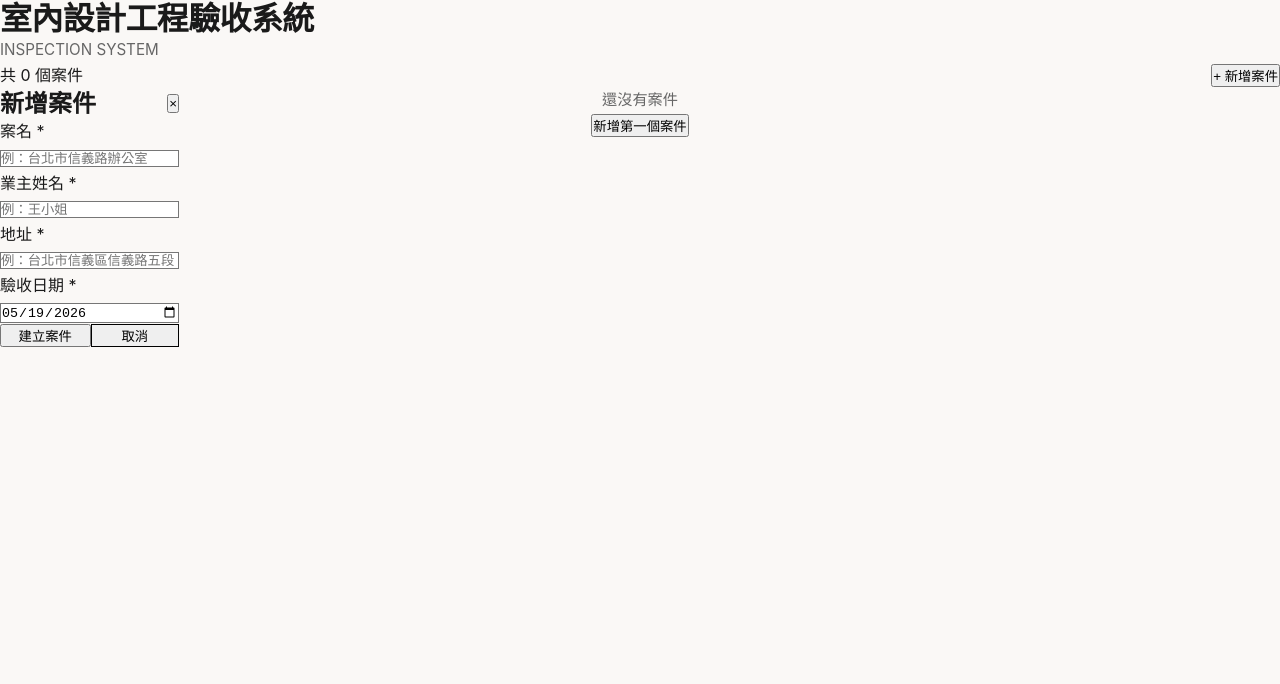
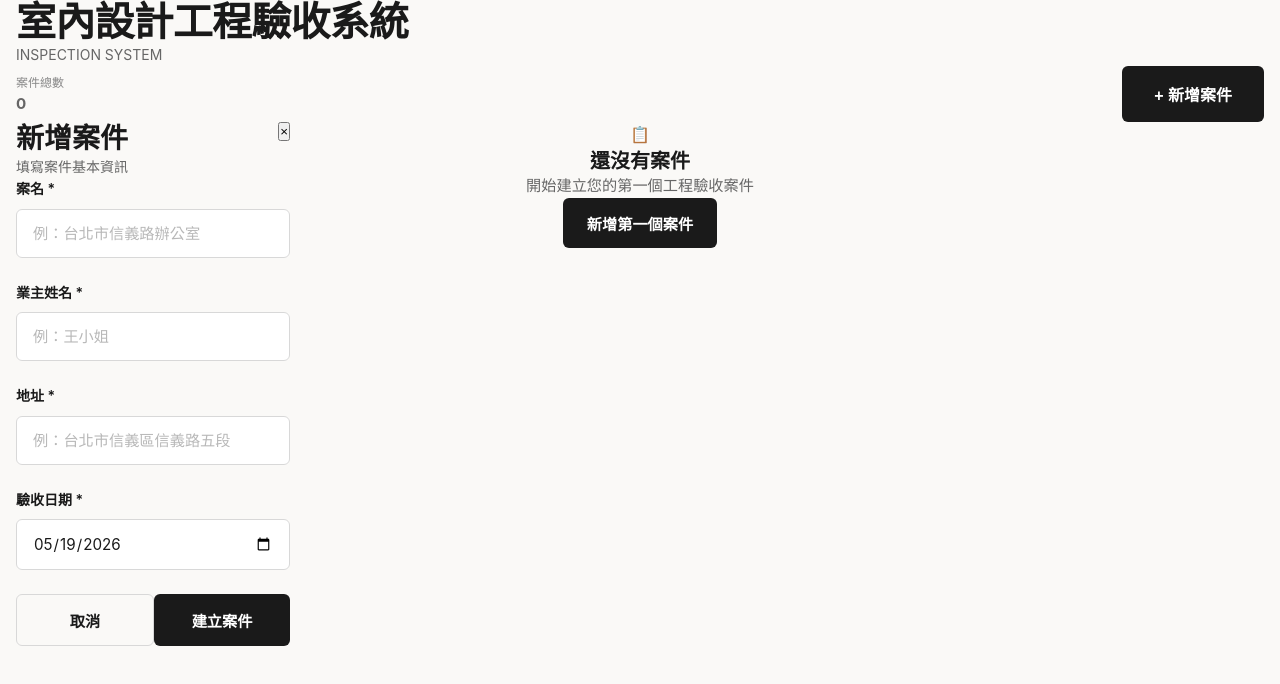
Before and after one commit to ozystudio2026/punch-list-system, a Next.js app: page / in a window 1280 px wide. Both pictures are taken after a click on the button "+ 新增案件". Shown: the top 684 px of the page. Built offline with nearby package versions, Linux system fonts and the light colour scheme.

Commit message:
design: complete UI redesign - premium interior design style

```diff
--- a/app/globals.css
+++ b/app/globals.css
@@ -4,14 +4,18 @@
 
 /* 色彩系統 */
 :root {
-  --color-beige-50: #faf8f6;
-  --color-beige-100: #f5f1ed;
+  --color-beige-50: #faf9f7;
+  --color-beige-100: #f5f2ed;
+  --color-beige-200: #ede8e0;
   --color-gray-900: #1a1a1a;
+  --color-gray-800: #2a2a2a;
+  --color-gray-700: #444444;
   --color-gray-600: #666666;
   --color-gray-500: #888888;
   --color-gray-400: #b8b8b8;
   --color-gray-300: #d8d8d8;
   --color-gray-200: #e8e8e8;
+  --color-gray-100: #f0f0f0;
 }
 
 * {
@@ -31,41 +35,362 @@ body {
   color: var(--color-gray-900);
   font-family: -apple-system, BlinkMacSystemFont, 'Segoe UI', 'Helvetica Neue', sans-serif;
   line-height: 1.6;
+  font-size: 16px;
 }
 
-/* Typography */
+/* Typography - 層級清晰 */
 h1 {
-  font-size: 2rem;
+  font-size: 2.5rem;
   font-weight: 700;
   letter-spacing: -0.02em;
-  line-height: 1.2;
+  line-height: 1.1;
+  margin: 0;
 }
 
 h2 {
-  font-size: 1.5rem;
+  font-size: 1.75rem;
   font-weight: 700;
-  line-height: 1.3;
+  line-height: 1.2;
+  margin: 0;
 }
 
 h3 {
   font-size: 1.25rem;
   font-weight: 600;
+  line-height: 1.3;
+  margin: 0;
+}
+
+h4 {
+  font-size: 1rem;
+  font-weight: 600;
   line-height: 1.4;
+  margin: 0;
 }
 
 p {
   font-size: 0.95rem;
   color: var(--color-gray-600);
   line-height: 1.6;
+  margin: 0;
 }
 
-/* Responsive */
+.text-sm {
+  font-size: 0.875rem;
+  color: var(--color-gray-600);
+}
+
+.text-xs {
+  font-size: 0.75rem;
+  color: var(--color-gray-500);
+}
+
+.text-muted {
+  color: var(--color-gray-500);
+}
+
+.text-subtle {
+  color: var(--color-gray-600);
+}
+
+.font-semibold {
+  font-weight: 600;
+}
+
+.font-bold {
+  font-weight: 700;
+}
+
+/* Responsive Typography */
 @media (max-width: 768px) {
   h1 {
+    font-size: 1.875rem;
+  }
+
+  h2 {
     font-size: 1.5rem;
   }
 
-  h2 {
-    font-size: 1.25rem;
+  h3 {
+    font-size: 1.125rem;
   }
 }
+
+/* Spacing System */
+.space-y-2 {
+  display: flex;
+  flex-direction: column;
+  gap: 0.5rem;
+}
+
+.space-y-3 {
+  display: flex;
+  flex-direction: column;
+  gap: 0.75rem;
+}
+
+.space-y-4 {
+  display: flex;
+  flex-direction: column;
+  gap: 1rem;
+}
+
+.space-y-6 {
+  display: flex;
+  flex-direction: column;
+  gap: 1.5rem;
+}
+
+.space-y-8 {
+  display: flex;
+  flex-direction: column;
+  gap: 2rem;
+}
+
+.space-x-2 {
+  display: flex;
+  gap: 0.5rem;
+}
+
+.space-x-3 {
+  display: flex;
+  gap: 0.75rem;
+}
+
+.space-x-4 {
+  display: flex;
+  gap: 1rem;
+}
+
+/* Card Design */
+.card {
+  background-color: var(--color-beige-50);
+  border: 1px solid var(--color-gray-200);
+  border-radius: 8px;
+  padding: 1.5rem;
+  transition: all 200ms ease-in-out;
+}
+
+.card:hover {
+  border-color: var(--color-gray-300);
+  box-shadow: 0 4px 12px rgba(0, 0, 0, 0.05);
+}
+
+.card-white {
+  background-color: #ffffff;
+  border: 1px solid var(--color-gray-200);
+  border-radius: 8px;
+  padding: 1.5rem;
+  transition: all 200ms ease-in-out;
+}
+
+.card-white:hover {
+  border-color: var(--color-gray-300);
+  box-shadow: 0 4px 12px rgba(0, 0, 0, 0.05);
+}
+
+/* Button Design */
+.btn {
+  display: inline-flex;
+  align-items: center;
+  justify-content: center;
+  gap: 0.5rem;
+  padding: 0.875rem 1.5rem;
+  font-size: 0.95rem;
+  font-weight: 600;
+  border: none;
+  border-radius: 6px;
+  cursor: pointer;
+  transition: all 150ms ease-in-out;
+  user-select: none;
+  text-decoration: none;
+}
+
+.btn:disabled {
+  opacity: 0.5;
+  cursor: not-allowed;
+}
+
+.btn-primary {
+  background-color: var(--color-gray-900);
+  color: #ffffff;
+}
+
+.btn-primary:hover:not(:disabled) {
+  background-color: var(--color-gray-800);
+  transform: translateY(-1px);
+  box-shadow: 0 4px 12px rgba(0, 0, 0, 0.15);
+}
+
+.btn-secondary {
+  background-color: transparent;
+  color: var(--color-gray-900);
+  border: 1px solid var(--color-gray-300);
+}
+
+.btn-secondary:hover:not(:disabled) {
+  background-color: var(--color-gray-100);
+  border-color: var(--color-gray-400);
+}
+
+.btn-sm {
+  padding: 0.5rem 1rem;
+  font-size: 0.875rem;
+}
+
+.btn-lg {
+  padding: 1rem 2rem;
+  font-size: 1rem;
+  min-height: 48px;
+}
+
+/* Input Design */
+.input,
+.textarea,
+.select {
+  width: 100%;
+  padding: 0.875rem 1rem;
+  font-size: 0.95rem;
+  border: 1px solid var(--color-gray-300);
+  border-radius: 6px;
+  background-color: #ffffff;
+  color: var(--color-gray-900);
+  transition: all 150ms ease-in-out;
+  font-family: inherit;
+}
+
+.input:focus,
+.textarea:focus,
+.select:focus {
+  outline: none;
+  border-color: var(--color-gray-900);
+  box-shadow: 0 0 0 3px rgba(26, 26, 26, 0.05);
+}
+
+.input::placeholder {
+  color: var(--color-gray-400);
+}
+
+.textarea {
+  resize: vertical;
+  min-height: 120px;
+}
+
+.label {
+  display: block;
+  font-size: 0.875rem;
+  font-weight: 600;
+  color: var(--color-gray-900);
+  margin-bottom: 0.5rem;
+}
+
+/* Badge Design */
+.badge {
+  display: inline-flex;
+  align-items: center;
+  gap: 0.375rem;
+  padding: 0.375rem 0.75rem;
+  font-size: 0.75rem;
+  font-weight: 600;
+  border-radius: 4px;
+  white-space: nowrap;
+}
+
+.badge-success {
+  background-color: #e8f5e9;
+  color: #2e7d32;
+}
+
+.badge-warning {
+  background-color: #fff3e0;
+  color: #f57c00;
+}
+
+.badge-error {
+  background-color: #ffebee;
+  color: #c62828;
+}
+
+.badge-neutral {
+  background-color: var(--color-gray-100);
+  color: var(--color-gray-700);
+}
+
+/* Divider */
+.divider {
+  height: 1px;
+  background-color: var(--color-gray-200);
+  margin: 1.5rem 0;
+}
+
+/* Utilities */
+.container {
+  max-width: 1280px;
+  margin: 0 auto;
+  padding: 0 1rem;
+}
+
+.flex-center {
+  display: flex;
+  align-items: center;
+  justify-content: center;
+}
+
+.flex-between {
+  display: flex;
+  align-items: center;
+  justify-content: space-between;
+}
+
+.grid-2 {
+  display: grid;
+  grid-template-columns: repeat(2, 1fr);
+  gap: 1rem;
+}
+
+@media (max-width: 768px) {
+  .grid-2 {
+    grid-template-columns: 1fr;
+  }
+}
+
+.grid-4 {
+  display: grid;
+  grid-template-columns: repeat(4, 1fr);
+  gap: 1rem;
+}
+
+@media (max-width: 768px) {
+  .grid-4 {
+    grid-template-columns: repeat(2, 1fr);
+  }
+}
+
+/* Animations */
+@keyframes fadeIn {
+  from {
+    opacity: 0;
+  }
+  to {
+    opacity: 1;
+  }
+}
+
+@keyframes slideIn {
+  from {
+    transform: translateY(10px);
+    opacity: 0;
+  }
+  to {
+    transform: translateY(0);
+    opacity: 1;
+  }
+}
+
+.animate-fadeIn {
+  animation: fadeIn 200ms ease-in-out;
+}
+
+.animate-slideIn {
+  animation: slideIn 200ms ease-in-out;
+}
--- a/components/InspectionApp.tsx
+++ b/components/InspectionApp.tsx
@@ -68,23 +68,26 @@ export default function InspectionApp() {
 
   return (
     <main className="min-h-screen bg-beige-50">
-      <div className="max-w-6xl mx-auto p-4 md:p-6">
+      <div className="container py-8 md:py-12">
         {/* Header */}
-        <div className="mb-8">
+        <div className="mb-12 md:mb-16">
           <h1 className="text-3xl md:text-4xl font-bold text-gray-900 mb-2">
             室內設計工程驗收系統
           </h1>
-          <p className="text-gray-500">INSPECTION SYSTEM</p>
+          <p className="text-sm text-gray-500 tracking-wide">INSPECTION SYSTEM</p>
         </div>
 
-        {/* Actions */}
-        <div className="mb-8 flex justify-between items-center">
-          <div className="text-sm text-gray-600">
-            共 <span className="font-semibold text-gray-900">{projects.length}</span> 個案件
+        {/* Actions Bar */}
+        <div className="flex justify-between items-center mb-8 md:mb-12">
+          <div>
+            <p className="text-xs text-gray-500 uppercase tracking-wide mb-1">案件總數</p>
+            <p className="text-2xl md:text-3xl font-bold text-gray-900">
+              {projects.length}
+            </p>
           </div>
           <button
             onClick={() => setShowForm(true)}
-            className="px-6 py-3 bg-gray-900 text-white font-medium hover:bg-gray-800 transition-colors"
+            className="btn btn-primary btn-lg"
           >
             + 新增案件
           </button>
@@ -92,13 +95,16 @@ export default function InspectionApp() {
 
         {/* Form Modal */}
         {showForm && (
-          <div className="fixed inset-0 bg-black bg-opacity-50 flex items-end md:items-center justify-center z-50">
-            <div className="bg-white w-full md:max-w-2xl md:rounded-lg rounded-t-lg p-6 max-h-[90vh] overflow-y-auto">
-              <div className="flex justify-between items-center mb-6">
-                <h2 className="text-2xl font-bold">新增案件</h2>
+          <div className="fixed inset-0 bg-black bg-opacity-40 flex items-end md:items-center justify-center z-50 p-4">
+            <div className="bg-white w-full md:max-w-2xl md:rounded-lg rounded-t-2xl p-6 md:p-8 max-h-[90vh] overflow-y-auto">
+              <div className="flex justify-between items-start mb-8">
+                <div>
+                  <h2 className="text-2xl font-bold text-gray-900">新增案件</h2>
+                  <p className="text-sm text-gray-500 mt-1">填寫案件基本資訊</p>
+                </div>
                 <button
                   onClick={() => setShowForm(false)}
-                  className="text-gray-400 hover:text-gray-600 text-2xl"
+                  className="text-gray-400 hover:text-gray-600 text-2xl w-8 h-8 flex items-center justify-center"
                 >
                   ×
                 </button>
@@ -111,13 +117,19 @@ export default function InspectionApp() {
           </div>
         )}
 
-        {/* Projects List */}
+        {/* Projects List or Empty State */}
         {projects.length === 0 ? (
-          <div className="text-center py-12">
-            <p className="text-gray-500 mb-4">還沒有案件</p>
+          <div className="text-center py-16 md:py-24">
+            <div className="mb-6">
+              <div className="w-16 h-16 mx-auto mb-4 bg-gray-100 rounded-lg flex items-center justify-center">
+                <span className="text-2xl">📋</span>
+              </div>
+            </div>
+            <h3 className="text-xl font-semibold text-gray-900 mb-2">還沒有案件</h3>
+            <p className="text-gray-500 mb-8">開始建立您的第一個工程驗收案件</p>
             <button
               onClick={() => setShowForm(true)}
-              className="text-gray-900 font-medium hover:underline"
+              className="btn btn-primary"
             >
               新增第一個案件
             </button>
--- a/components/ProjectForm.tsx
+++ b/components/ProjectForm.tsx
@@ -36,73 +36,65 @@ export default function ProjectForm({ onSubmit, onCancel }: ProjectFormProps) {
   return (
     <form onSubmit={handleSubmit} className="space-y-6">
       <div>
-        <label className="block text-sm font-medium text-gray-900 mb-2">
-          案名 *
-        </label>
+        <label className="label">案名 *</label>
         <input
           type="text"
           required
           value={formData.name}
           onChange={(e) => setFormData({ ...formData, name: e.target.value })}
-          className="w-full px-4 py-2 border border-gray-300 rounded text-gray-900 placeholder-gray-400 focus:outline-none focus:border-gray-900"
+          className="input"
           placeholder="例：台北市信義路辦公室"
         />
       </div>
 
       <div>
-        <label className="block text-sm font-medium text-gray-900 mb-2">
-          業主姓名 *
-        </label>
+        <label className="label">業主姓名 *</label>
         <input
           type="text"
           required
           value={formData.owner}
           onChange={(e) => setFormData({ ...formData, owner: e.target.value })}
-          className="w-full px-4 py-2 border border-gray-300 rounded text-gray-900 placeholder-gray-400 focus:outline-none focus:border-gray-900"
+          className="input"
           placeholder="例：王小姐"
         />
       </div>
 
       <div>
-        <label className="block text-sm font-medium text-gray-900 mb-2">
-          地址 *
-        </label>
+        <label className="label">地址 *</label>
         <input
           type="text"
           required
           value={formData.address}
           onChange={(e) => setFormData({ ...formData, address: e.target.value })}
-          className="w-full px-4 py-2 border border-gray-300 rounded text-gray-900 placeholder-gray-400 focus:outline-none focus:border-gray-900"
+          className="input"
           placeholder="例：台北市信義區信義路五段"
         />
       </div>
 
       <div>
-        <label className="block text-sm font-medium text-gray-900 mb-2">
-          驗收日期 *
-        </label>
+        <label className="label">驗收日期 *</label>
         <input
           type="date"
           required
           value={formData.inspectionDate}
           onChange={(e) => setFormData({ ...formData, inspectionDate: e.target.value })}
-          className="w-full px-4 py-2 border border-gray-300 rounded text-gray-900 focus:outline-none focus:border-gray-900"
+          className="input"
         />
       </div>
 
       <div className="flex gap-3 pt-4">
         <button
+          type="button"
+          onClick={onCancel}
+          className="btn btn-secondary flex-1"
+        >
+          取消
+        </button>
+        <button
           type="submit"
-          className="flex-1 px-4 py-3 bg-gray-900 text-white font-medium hover:bg-gray-800 transition-colors"
+          className="btn btn-primary flex-1"
         >
           建立案件
-        </button>
-        <button
-          type="button"
-          onClick={onCancel}
-          className="flex-1 px-4 py-3 border border-gray-300 text-gray-900 font-medium hover:bg-gray-50 transition-colors"
-        >
-          取消
         </button>
       </div>
     </form>
```
Also changed, not shown: components/DefectForm.tsx (+20 -33 lines), components/DefectList.tsx (+46 -33 lines), components/ProjectDetail.tsx (+63 -47 lines), components/ProjectList.tsx (+34 -24 lines).
